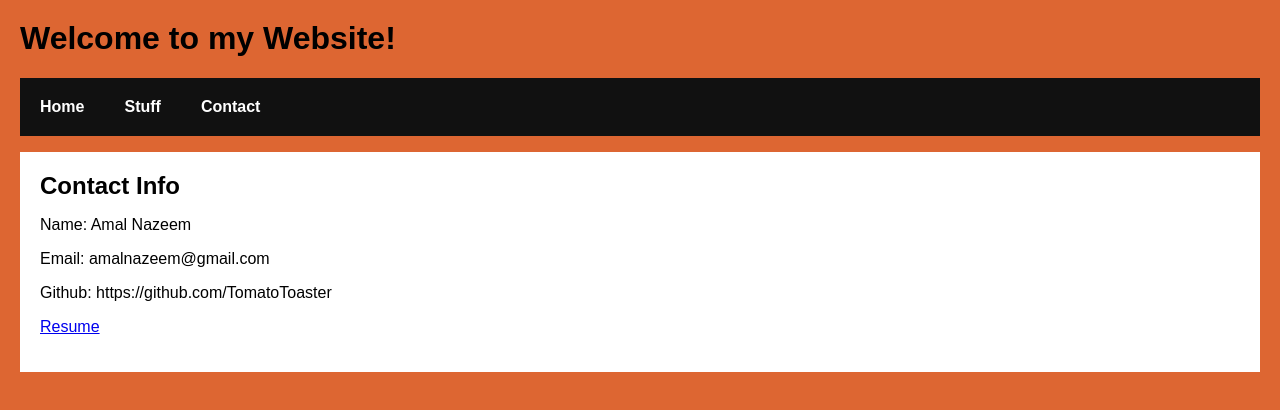
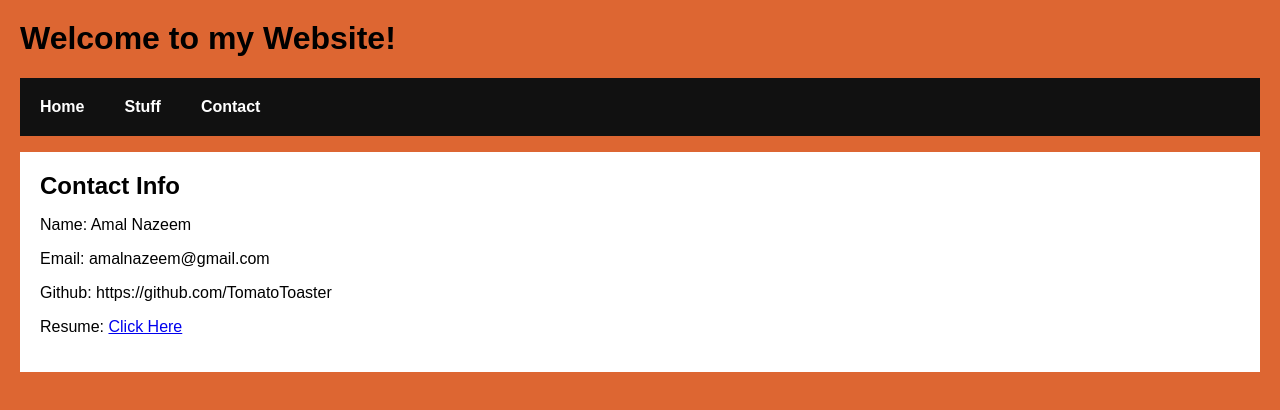
Before and after one commit to TomatoToaster/Website, a React app: page /contact in a window 1280 px wide. Shown: the top 410 px of the page. Built offline with nearby package versions, Linux system fonts and the light colour scheme.

Commit message:
Added actual resume

```diff
--- a/src/Components/Contact.jsx
+++ b/src/Components/Contact.jsx
@@ -9,7 +9,7 @@ class Contact extends Component {
         <p>Name: Amal Nazeem</p>
         <p>Email: amalnazeem@gmail.com</p>
         <p>Github: https://github.com/TomatoToaster</p>
-        <a href="/pic.jpg" target="_blank"><p>Resume</p></a>
+        <p>Resume: <a href="/Resume.pdf" target="_blank">Click Here</a></p>
       </div>
     );
   }
```
Also changed, not shown: public/pic.jpg (deleted), 1 other file (tests, documents, lock files or other folders).
